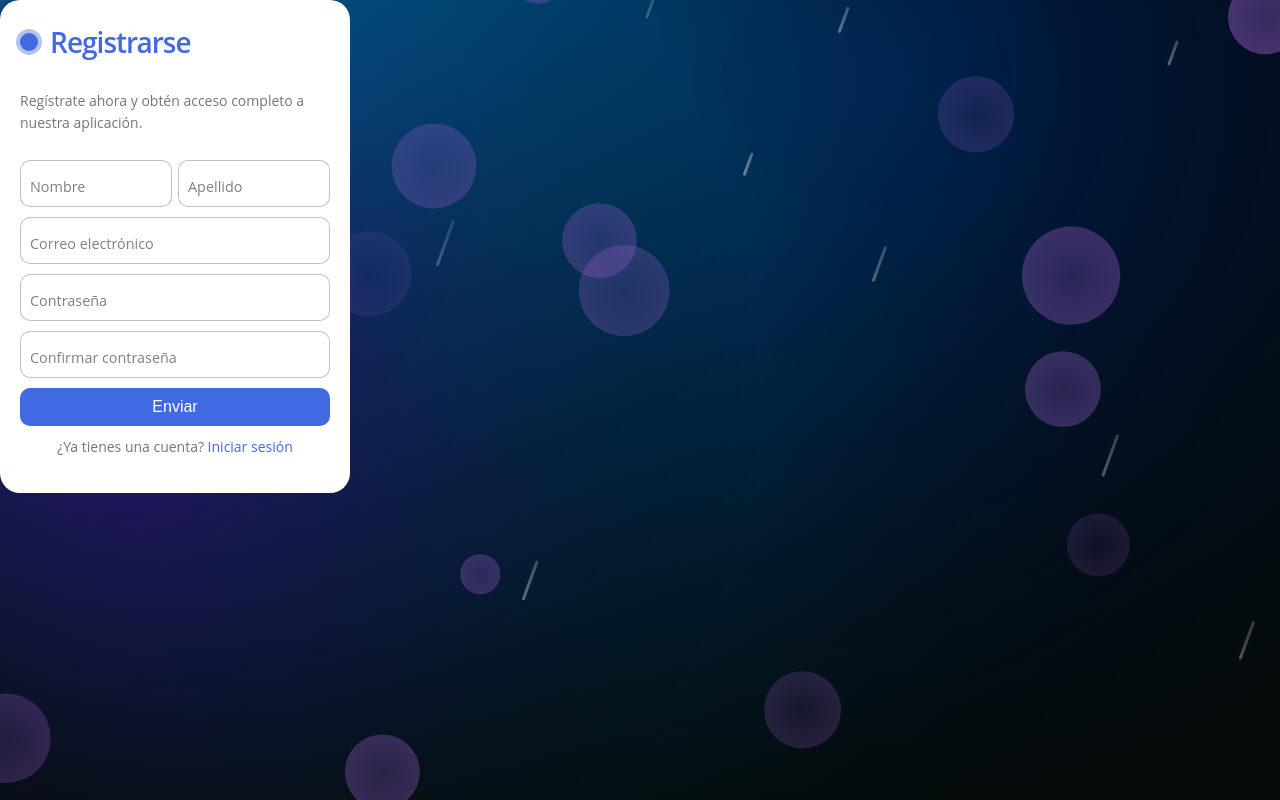
After one commit to fborjaz/technical_test, a Django app: page /register/ in a window 1280 px wide. The commit adds this page. Run offline with Django 5.2, Linux system fonts and the light colour scheme.

Commit message:
Refactor estructura de vistas y URLs, añade formularios de registro e inicio de sesión, y actualiza la plantilla base

```diff
--- a/core/templates/_base.html
+++ b/core/templates/_base.html
@@ -7,14 +7,23 @@
     <meta charset="UTF-8">
     <meta http-equiv="X-UA-Compatible" content="IE=edge">
     <meta name="viewport" content="width=device-width, initial-scale=1.0">
+    <link rel="stylesheet" href="{% static 'css/style_global.css' %}">
+    <link rel="stylesheet" href="{% static 'css/login_register.css' %}">
     <title>Django</title>
 </head>
 
-<body class="bg-green-50">
-    <div class="container mx-auto mt-4">
-        {% block content %}
-        {% endblock content %}
+<body>
+    <div id="bg">
+        <canvas></canvas>
+        <canvas></canvas>
+        <canvas></canvas>
     </div>
+    {% block content %}
+    {% csrf_token %}
+    {% endblock content %}
+
 </body>
 
+<script src="https://code.jquery.com/jquery-3.6.0.min.js"></script>
+<script src="{% static 'js/script.js' %}"></script>
 </html>
--- a/core/templates/index.html
+++ b/core/templates/index.html
@@ -1,5 +1,5 @@
 {% extends "_base.html" %}
 
 {% block content %}
-  <h1 class="text-3xl text-green-800">Hola Mundo</h1>
+  <h1>Hola Mundo</h1>
 {% endblock content %}
--- /dev/null
+++ b/core/templates/register.html
@@ -0,0 +1,38 @@
+{% extends "_base.html" %}
+{% block content %}
+
+<form class="form">
+  <p class="title">Registrarse</p>
+  <p class="message">
+    Regístrate ahora y obtén acceso completo a nuestra aplicación.
+  </p>
+  <div class="flex">
+    <label>
+      <input class="input" type="text" placeholder="" required="" />
+      <span>Nombre</span>
+    </label>
+
+    <label>
+      <input class="input" type="text" placeholder="" required="" />
+      <span>Apellido</span>
+    </label>
+  </div>
+
+  <label>
+    <input class="input" type="email" placeholder="" required="" />
+    <span>Correo electrónico</span>
+  </label>
+
+  <label>
+    <input class="input" type="password" placeholder="" required="" />
+    <span>Contraseña</span>
+  </label>
+  <label>
+    <input class="input" type="password" placeholder="" required="" />
+    <span>Confirmar contraseña</span>
+  </label>
+  <button class="submit">Enviar</button>
+  <p class="signin">¿Ya tienes una cuenta? <a href="#">Iniciar sesión</a></p>
+</form>
+
+{% endblock content %}
--- a/core/urls.py
+++ b/core/urls.py
@@ -2,5 +2,7 @@ from django.urls import path
 from . import views
 
 urlpatterns = [
-   path('', views.index, name='index'),
+   path('', views.Home, name='home'),
+   path('register/', views.RegisterView, name='register'),
+   path('login/', views.LoginView, name='login'),
 ]
--- a/core/views.py
+++ b/core/views.py
@@ -10,5 +10,11 @@ from django.urls import reverse
 from .models import *
 
 # Create your views here.
-def index(request):
+def Home(request):
     return render(request, 'index.html')
+
+def RegisterView(request):
+    return render(request, 'register.html')
+
+def LoginView(request):
+    return render(request, 'login.html')
--- /dev/null
+++ b/static/css/login_register.css
@@ -0,0 +1,131 @@
+.form {
+   display: flex;
+   flex-direction: column;
+   gap: 10px;
+   max-width: 350px;
+   background-color: #fff;
+   padding: 20px;
+   border-radius: 20px;
+   position: relative;
+ }
+
+ .title {
+   font-size: 28px;
+   color: royalblue;
+   font-weight: 600;
+   letter-spacing: -1px;
+   position: relative;
+   display: flex;
+   align-items: center;
+   padding-left: 30px;
+ }
+
+ .title::before,.title::after {
+   position: absolute;
+   content: "";
+   height: 16px;
+   width: 16px;
+   border-radius: 50%;
+   left: 0px;
+   background-color: royalblue;
+ }
+
+ .title::before {
+   width: 18px;
+   height: 18px;
+   background-color: royalblue;
+ }
+
+ .title::after {
+   width: 18px;
+   height: 18px;
+   animation: pulse 1s linear infinite;
+ }
+
+ .message, .signin {
+   color: rgba(88, 87, 87, 0.822);
+   font-size: 14px;
+ }
+
+ .signin {
+   text-align: center;
+ }
+
+ .signin a {
+   color: royalblue;
+ }
+
+ .signin a:hover {
+   text-decoration: underline royalblue;
+ }
+
+ .flex {
+   display: flex;
+   width: 100%;
+   gap: 6px;
+ }
+
+ .form label {
+   position: relative;
+ }
+
+ .form label .input {
+   width: 100%;
+   padding: 10px 10px 20px 10px;
+   outline: 0;
+   border: 1px solid rgba(105, 105, 105, 0.397);
+   border-radius: 10px;
+ }
+
+ .form label .input + span {
+   position: absolute;
+   left: 10px;
+   top: 15px;
+   color: grey;
+   font-size: 0.9em;
+   cursor: text;
+   transition: 0.3s ease;
+ }
+
+ .form label .input:placeholder-shown + span {
+   top: 15px;
+   font-size: 0.9em;
+ }
+
+ .form label .input:focus + span,.form label .input:valid + span {
+   top: 0px;
+   font-size: 0.7em;
+   font-weight: 600;
+ }
+
+ .form label .input:valid + span {
+   color: green;
+ }
+
+ .submit {
+   border: none;
+   outline: none;
+   background-color: royalblue;
+   padding: 10px;
+   border-radius: 10px;
+   color: #fff;
+   font-size: 16px;
+   transform: .3s ease;
+ }
+
+ .submit:hover {
+   background-color: rgb(56, 90, 194);
+   cursor: pointer;
+ }
+
+ @keyframes pulse {
+   from {
+     transform: scale(0.9);
+     opacity: 1;
+   }
+
+   to {
+     transform: scale(1.8);
+     opacity: 0;
+   }
+ }
--- /dev/null
+++ b/static/css/style_global.css
@@ -0,0 +1,70 @@
+/* Reset básico y estándares generales */
+* {
+	margin: 0;
+	padding: 0;
+	box-sizing: border-box;
+}
+
+html {
+	scroll-behavior: smooth;
+}
+
+body {
+	font-family: 'Open Sans', sans-serif;
+	background-color: #090d00; /* Mantiene el color oscuro */
+	color: #ffffff;
+	line-height: 1.6;
+	min-height: 100vh; /* Asegura que cubra toda la pantalla */
+	overflow-x: hidden; /* Evita desplazamiento horizontal */
+}
+
+/* BACKGROUND - Fondo con efecto siempre presente */
+#bg {
+	position: fixed;
+	top: 0;
+	left: 0;
+	width: 100vw;
+	height: 100vh;
+	z-index: -1;
+}
+
+#bg canvas {
+	position: absolute;
+	top: 0;
+	left: 0;
+	width: 100%;
+	height: 100%;
+}
+
+/* Mejora en textos y enlaces */
+h1, h2, h3, h4, h5, h6 {
+	font-weight: 600;
+	margin-bottom: 10px;
+}
+
+p {
+	margin-bottom: 15px;
+}
+
+a {
+	color: #4db8ff;
+	text-decoration: none;
+	transition: color 0.3s ease;
+}
+
+a:hover {
+	color: #ffffff;
+}
+
+/* Ajustes responsivos */
+@media (max-width: 768px) {
+	body {
+		 font-size: 14px;
+	}
+}
+
+@media (max-width: 480px) {
+	body {
+		 font-size: 12px;
+	}
+}
--- /dev/null
+++ b/static/js/script.js
@@ -0,0 +1,235 @@
+(function($){
+	var canvas = $('#bg').children('canvas'),
+		background = canvas[0],
+		foreground1 = canvas[1],
+		foreground2 = canvas[2],
+		config = {
+			circle: {
+				amount: 18,
+				layer: 3,
+				color: [157, 97, 207],
+				alpha: 0.3
+			},
+			line: {
+				amount: 12,
+				layer: 3,
+				color: [255, 255, 255],
+				alpha: 0.3
+			},
+			speed: 0.5,
+			angle: 20
+		};
+
+	if (background.getContext){
+		var bctx = background.getContext('2d'),
+			fctx1 = foreground1.getContext('2d'),
+			fctx2 = foreground2.getContext('2d'),
+			M = window.Math, // Cached Math
+			degree = config.angle/360*M.PI*2,
+			circles = [],
+			lines = [],
+			wWidth, wHeight, timer;
+
+		requestAnimationFrame = window.requestAnimationFrame ||
+			window.mozRequestAnimationFrame ||
+			window.webkitRequestAnimationFrame ||
+			window.msRequestAnimationFrame ||
+			window.oRequestAnimationFrame ||
+			function(callback, element) { setTimeout(callback, 1000 / 60); };
+
+		cancelAnimationFrame = window.cancelAnimationFrame ||
+			window.mozCancelAnimationFrame ||
+			window.webkitCancelAnimationFrame ||
+			window.msCancelAnimationFrame ||
+			window.oCancelAnimationFrame ||
+			clearTimeout;
+
+		var setCanvasHeight = function(){
+			wWidth = $(window).width();
+			wHeight = $(window).height(),
+
+			canvas.each(function(){
+				this.width = wWidth;
+				this.height = wHeight;
+			});
+		};
+
+		var drawCircle = function(x, y, radius, color, alpha){
+			var gradient = fctx1.createRadialGradient(x, y, radius, x, y, 0);
+			gradient.addColorStop(0, 'rgba('+color[0]+','+color[1]+','+color[2]+','+alpha+')');
+			gradient.addColorStop(1, 'rgba('+color[0]+','+color[1]+','+color[2]+','+(alpha-0.1)+')');
+
+			fctx1.beginPath();
+			fctx1.arc(x, y, radius, 0, M.PI*2, true);
+			fctx1.fillStyle = gradient;
+			fctx1.fill();
+		};
+
+		var drawLine = function(x, y, width, color, alpha){
+			var endX = x+M.sin(degree)*width,
+				endY = y-M.cos(degree)*width,
+				gradient = fctx2.createLinearGradient(x, y, endX, endY);
+			gradient.addColorStop(0, 'rgba('+color[0]+','+color[1]+','+color[2]+','+alpha+')');
+			gradient.addColorStop(1, 'rgba('+color[0]+','+color[1]+','+color[2]+','+(alpha-0.1)+')');
+
+			fctx2.beginPath();
+			fctx2.moveTo(x, y);
+			fctx2.lineTo(endX, endY);
+			fctx2.lineWidth = 3;
+			fctx2.lineCap = 'round';
+			fctx2.strokeStyle = gradient;
+			fctx2.stroke();
+		};
+
+		var drawBack = function(){
+			bctx.clearRect(0, 0, wWidth, wHeight);
+
+			var gradient = [];
+
+			gradient[0] = bctx.createRadialGradient(wWidth*0.3, wHeight*0.1, 0, wWidth*0.3, wHeight*0.1, wWidth*0.9);
+			gradient[0].addColorStop(0, 'rgb(0, 26, 77)');
+			gradient[0].addColorStop(1, 'transparent');
+
+			bctx.translate(wWidth, 0);
+			bctx.scale(-1,1);
+			bctx.beginPath();
+			bctx.fillStyle = gradient[0];
+			bctx.fillRect(0, 0, wWidth, wHeight);
+
+			gradient[1] = bctx.createRadialGradient(wWidth*0.1, wHeight*0.1, 0, wWidth*0.3, wHeight*0.1, wWidth);
+			gradient[1].addColorStop(0, 'rgb(0, 150, 240)');
+			gradient[1].addColorStop(0.8, 'transparent');
+
+			bctx.translate(wWidth, 0);
+			bctx.scale(-1,1);
+			bctx.beginPath();
+			bctx.fillStyle = gradient[1];
+			bctx.fillRect(0, 0, wWidth, wHeight);
+
+			gradient[2] = bctx.createRadialGradient(wWidth*0.1, wHeight*0.5, 0, wWidth*0.1, wHeight*0.5, wWidth*0.5);
+			gradient[2].addColorStop(0, 'rgb(40, 20, 105)');
+			gradient[2].addColorStop(1, 'transparent');
+
+			bctx.beginPath();
+			bctx.fillStyle = gradient[2];
+			bctx.fillRect(0, 0, wWidth, wHeight);
+		};
+
+		var animate = function(){
+			var sin = M.sin(degree),
+				cos = M.cos(degree);
+
+			if (config.circle.amount > 0 && config.circle.layer > 0){
+				fctx1.clearRect(0, 0, wWidth, wHeight);
+				for (var i=0, len = circles.length; i<len; i++){
+					var item = circles[i],
+						x = item.x,
+						y = item.y,
+						radius = item.radius,
+						speed = item.speed;
+
+					if (x > wWidth + radius){
+						x = -radius;
+					} else if (x < -radius){
+						x = wWidth + radius
+					} else {
+						x += sin*speed;
+					}
+
+					if (y > wHeight + radius){
+						y = -radius;
+					} else if (y < -radius){
+						y = wHeight + radius;
+					} else {
+						y -= cos*speed;
+					}
+
+					item.x = x;
+					item.y = y;
+					drawCircle(x, y, radius, item.color, item.alpha);
+				}
+			}
+
+			if (config.line.amount > 0 && config.line.layer > 0){
+				fctx2.clearRect(0, 0, wWidth, wHeight);
+				for (var j=0, len = lines.length; j<len; j++){
+					var item = lines[j],
+						x = item.x,
+						y = item.y,
+						width = item.width,
+						speed = item.speed;
+
+					if (x > wWidth + width * sin){
+						x = -width * sin;
+					} else if (x < -width * sin){
+						x = wWidth + width * sin;
+					} else {
+						x += sin*speed;
+					}
+
+					if (y > wHeight + width * cos){
+						y = -width * cos;
+					} else if (y < -width * cos){
+						y = wHeight + width * cos;
+					} else {
+						y -= cos*speed;
+					}
+
+					item.x = x;
+					item.y = y;
+					drawLine(x, y, width, item.color, item.alpha);
+				}
+			}
+
+			timer = requestAnimationFrame(animate);
+		};
+
+		var createItem = function(){
+			circles = [];
+			lines = [];
+
+			if (config.circle.amount > 0 && config.circle.layer > 0){
+				for (var i=0; i<config.circle.amount/config.circle.layer; i++){
+					for (var j=0; j<config.circle.layer; j++){
+						circles.push({
+							x: M.random() * wWidth,
+							y: M.random() * wHeight,
+							radius: M.random()*(20+j*5)+(20+j*5),
+							color: config.circle.color,
+							alpha: M.random()*0.2+(config.circle.alpha-j*0.1),
+							speed: config.speed*(1+j*0.5)
+						});
+					}
+				}
+			}
+
+			if (config.line.amount > 0 && config.line.layer > 0){
+				for (var m=0; m<config.line.amount/config.line.layer; m++){
+					for (var n=0; n<config.line.layer; n++){
+						lines.push({
+							x: M.random() * wWidth,
+							y: M.random() * wHeight,
+							width: M.random()*(20+n*5)+(20+n*5),
+							color: config.line.color,
+							alpha: M.random()*0.2+(config.line.alpha-n*0.1),
+							speed: config.speed*(1+n*0.5)
+						});
+					}
+				}
+			}
+
+			cancelAnimationFrame(timer);
+			timer = requestAnimationFrame(animate);
+			drawBack();
+		};
+
+		$(document).ready(function(){
+			setCanvasHeight();
+			createItem();
+		});
+		$(window).resize(function(){
+			setCanvasHeight();
+			createItem();
+		});
+	}
+})(jQuery);
```
Also changed, not shown: core/templates/login.html (added, +24 -0 lines).
